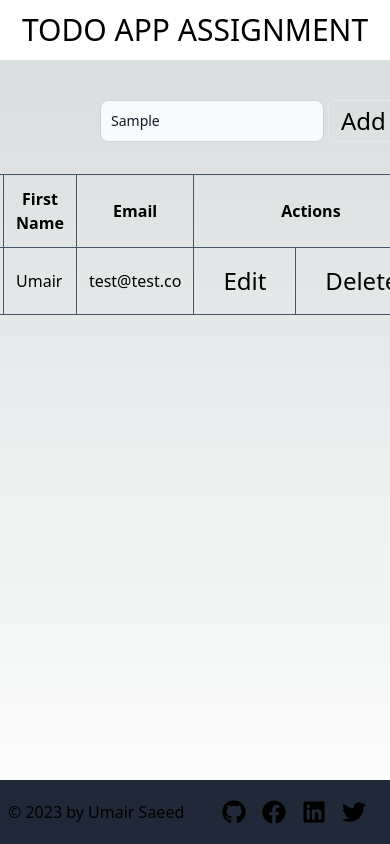
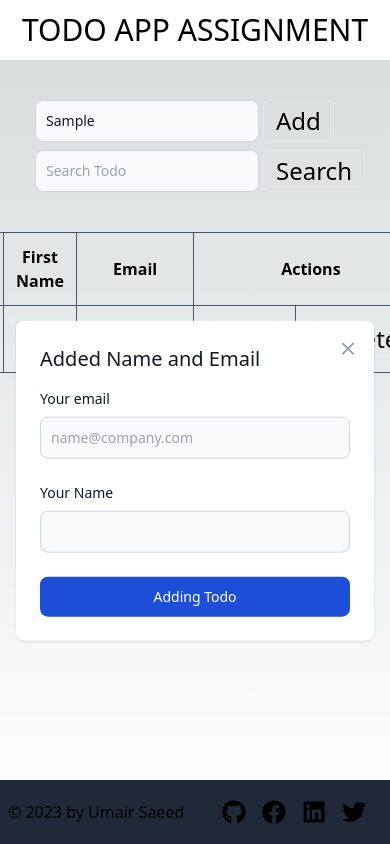
Before and after one commit to Umair2311/Next_Todo_App, a Next.js app: page / in a window 390 px wide. Both pictures are taken after typing "Sample" into the empty fields and a click on the button "Add". Built offline with nearby package versions, Linux system fonts and the light colour scheme.

Commit message:
added modal for todo

```diff
--- /dev/null
+++ b/src/app/components/AddTodoModal.tsx
@@ -0,0 +1,90 @@
+interface ModalProps {
+  open: Boolean
+  close: () => void
+}
+
+function AddTodoModal(props: ModalProps) {
+  const { open, close } = props
+  return (
+    open && (
+      <div
+        tabIndex={-1}
+        aria-hidden="true"
+        className="fixed top-2/4 -translate-y-1/3 z-50 w-full p-4 overflow-x-hidden overflow-y-auto h-modal md:h-full"
+      >
+        <div className="relative w-full mx-auto my-0 h-full max-w-md md:h-auto">
+          <div className="relative bg-white rounded-lg shadow dark:bg-gray-700">
+            <button
+              type="button"
+              className="absolute top-3 right-2.5 text-gray-400 bg-transparent hover:bg-gray-200 hover:text-gray-900 rounded-lg text-sm p-1.5 ml-auto inline-flex items-center dark:hover:bg-gray-800 dark:hover:text-white"
+              onClick={close}
+            >
+              <svg
+                aria-hidden="true"
+                className="w-5 h-5"
+                fill="currentColor"
+                viewBox="0 0 20 20"
+                xmlns="http://www.w3.org/2000/svg"
+              >
+                <path
+                  fill-rule="evenodd"
+                  d="M4.293 4.293a1 1 0 011.414 0L10 8.586l4.293-4.293a1 1 0 111.414 1.414L11.414 10l4.293 4.293a1 1 0 01-1.414 1.414L10 11.414l-4.293 4.293a1 1 0 01-1.414-1.414L8.586 10 4.293 5.707a1 1 0 010-1.414z"
+                  clip-rule="evenodd"
+                ></path>
+              </svg>
+              <span className="sr-only">Close modal</span>
+            </button>
+            <div className="px-6 py-6 lg:px-8">
+              <h3 className="mb-4 text-xl font-medium text-gray-900 dark:text-white">
+                Added Name and Email
+              </h3>
+              <form className="space-y-6" action="#">
+                <div>
+                  <label
+                    htmlFor="email"
+                    className="block mb-2 text-sm font-medium text-gray-900 dark:text-white"
+                  >
+                    Your email
+                  </label>
+                  <input
+                    type="email"
+                    name="email"
+                    id="email"
+                    className="bg-gray-50 border border-gray-300 text-gray-900 text-sm rounded-lg focus:ring-blue-500 focus:border-blue-500 block w-full p-2.5 dark:bg-gray-600 dark:border-gray-500 dark:placeholder-gray-400 dark:text-white"
+                    placeholder="name@company.com"
+                    required
+                  />
+                </div>
+                <div>
+                  <label
+                    htmlFor="name"
+                    className="block mb-2 text-sm font-medium text-gray-900 dark:text-white"
+                  >
+                    Your Name
+                  </label>
+                  <input
+                    type="name"
+                    name="name"
+                    id="name"
+                    placeholder=""
+                    className="bg-gray-50 border border-gray-300 text-gray-900 text-sm rounded-lg focus:ring-blue-500 focus:border-blue-500 block w-full p-2.5 dark:bg-gray-600 dark:border-gray-500 dark:placeholder-gray-400 dark:text-white"
+                    required
+                  />
+                </div>
+
+                <button
+                  type="submit"
+                  className="w-full text-white bg-blue-700 hover:bg-blue-800 focus:ring-4 focus:outline-none focus:ring-blue-300 font-medium rounded-lg text-sm px-5 py-2.5 text-center dark:bg-blue-600 dark:hover:bg-blue-700 dark:focus:ring-blue-800"
+                >
+                  Adding Todo
+                </button>
+              </form>
+            </div>
+          </div>
+        </div>
+      </div>
+    )
+  )
+}
+
+export default AddTodoModal
--- a/src/app/components/TodoInput.tsx
+++ b/src/app/components/TodoInput.tsx
@@ -6,8 +6,9 @@
 
 function TodoInput(props: TodoProps) {
   const { label, placeHolder, callBack } = props
+
   return (
-    <div className="flex">
+    <div className="flex w-80 mb-2 lg:mb-0">
       <input
         className="bg-gray-50 border border-gray-300 text-gray-900 text-sm w-56 rounded-lg focus:ring-blue-500 focus:border-blue-500 p-2.5 dark:bg-gray-700 dark:border-gray-600 dark:placeholder-gray-400 dark:text-white dark:focus:ring-blue-500 dark:focus:border-blue-500"
         placeholder={placeHolder ?? label}
--- a/src/app/components/banner.tsx
+++ b/src/app/components/banner.tsx
@@ -1,17 +1,30 @@
+"use client"
 import TodoInput from "./TodoInput"
 import TodoList from "./TodoList"
+import AddTodoModal from "./AddTodoModal"
+import { useState } from "react"
 function Banner() {
+  const [open, setopen] = useState(false)
+  function handleTodoModal() {
+    setopen(!open)
+  }
+
   return (
     <div className="h-[calc(100vh-64px)]">
       <div className="p-20 h-full">
-        <div className="flex justify-evenly items-center m-5">
-          <TodoInput label="Add" placeHolder="Add Todo" />
+        <div className="flex justify-evenly items-center m-5 flex-col lg:flex-row">
+          <TodoInput
+            label="Add"
+            placeHolder="Add Todo"
+            callBack={handleTodoModal}
+          />
           <TodoInput label="Search" placeHolder="Search Todo" />
         </div>
         <div className="flex justify-center p-3 m-5">
           <TodoList />
         </div>
       </div>
+      <AddTodoModal open={open} close={handleTodoModal} />
     </div>
   )
 }
```
